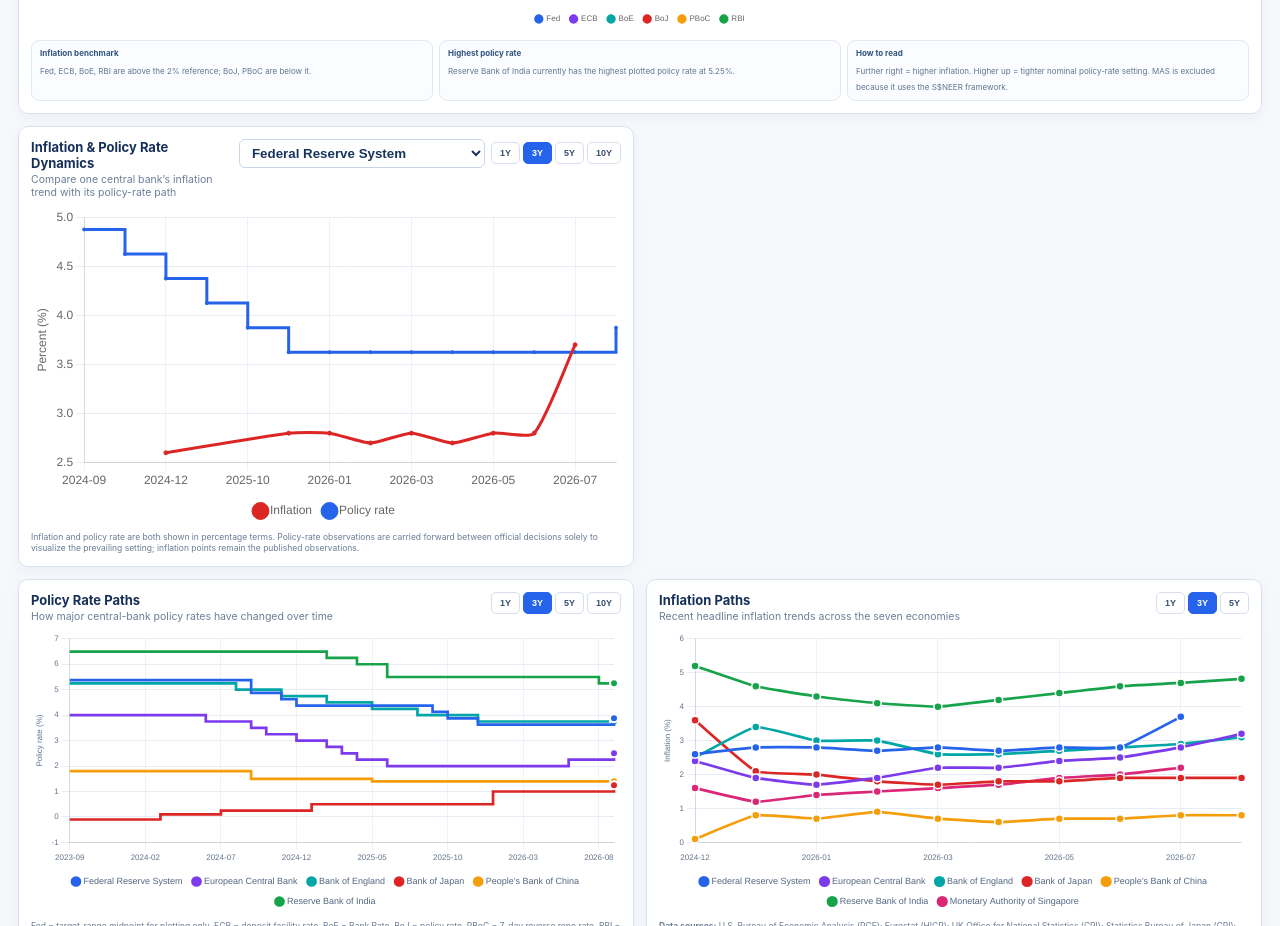
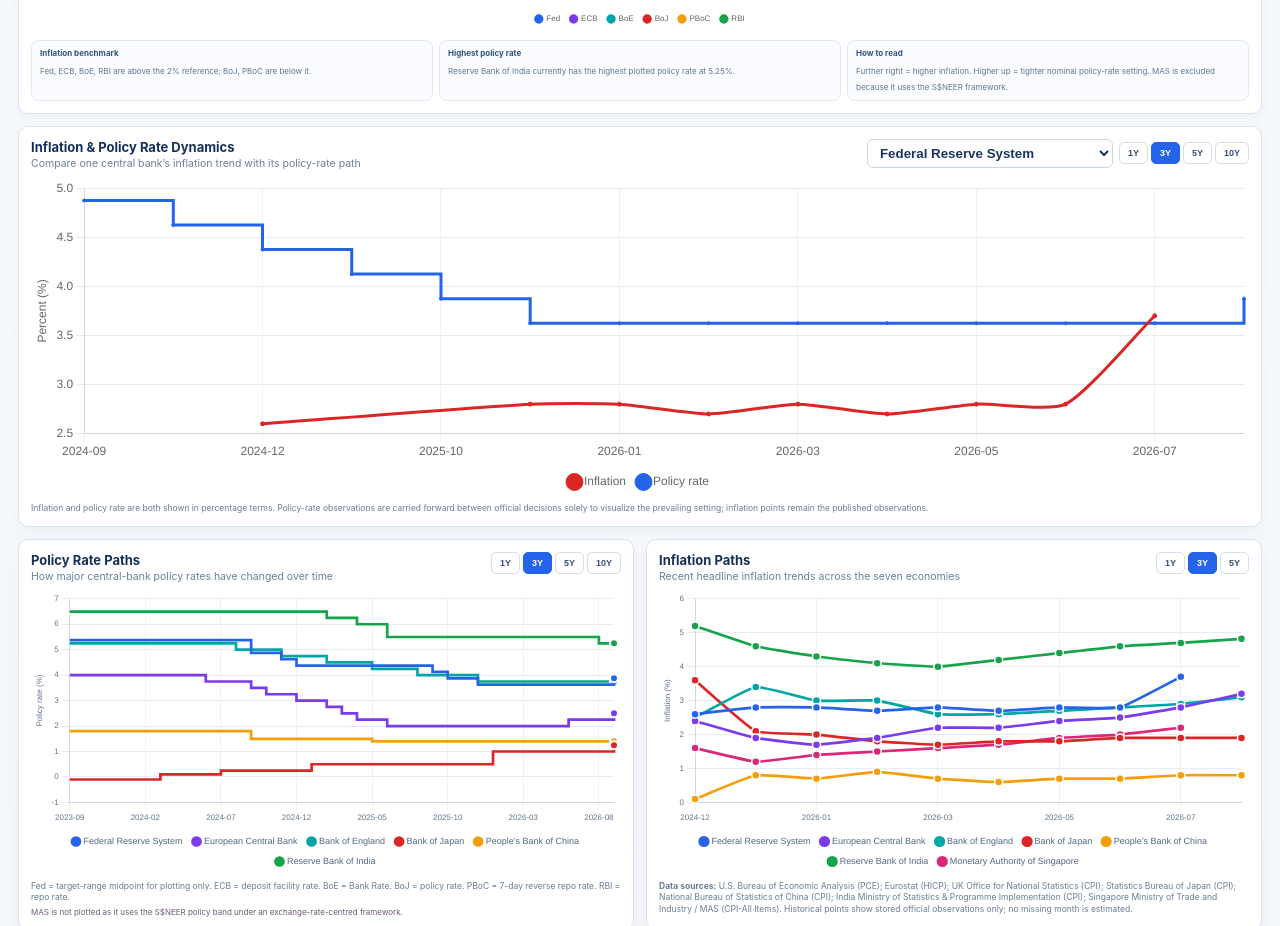
Before and after one commit to allenso0818-lab/central-bank-dashboard, a website: page index.html in a window 1280 px wide. Shown: the part 1700-2626 px from the top of the page. Drawn offline with nearby package versions, Linux system fonts and the light colour scheme.

Commit message:
Force policy dynamics chart to span full dashboard width

```diff
--- a/index.html
+++ b/index.html
@@ -308,6 +308,14 @@ section{margin-top:15px}
   max-width:none;
   margin:0!important;
   box-sizing:border-box;
+}
+
+
+/* Explicit full-row placement for Dynamics: overrides generic chart-card auto column */
+.charts-grid>.dynamic-policy-chart{
+  grid-column:1 / -1!important;
+  grid-row:auto;
+  width:100%!important;
 }
 
 </style>
```
